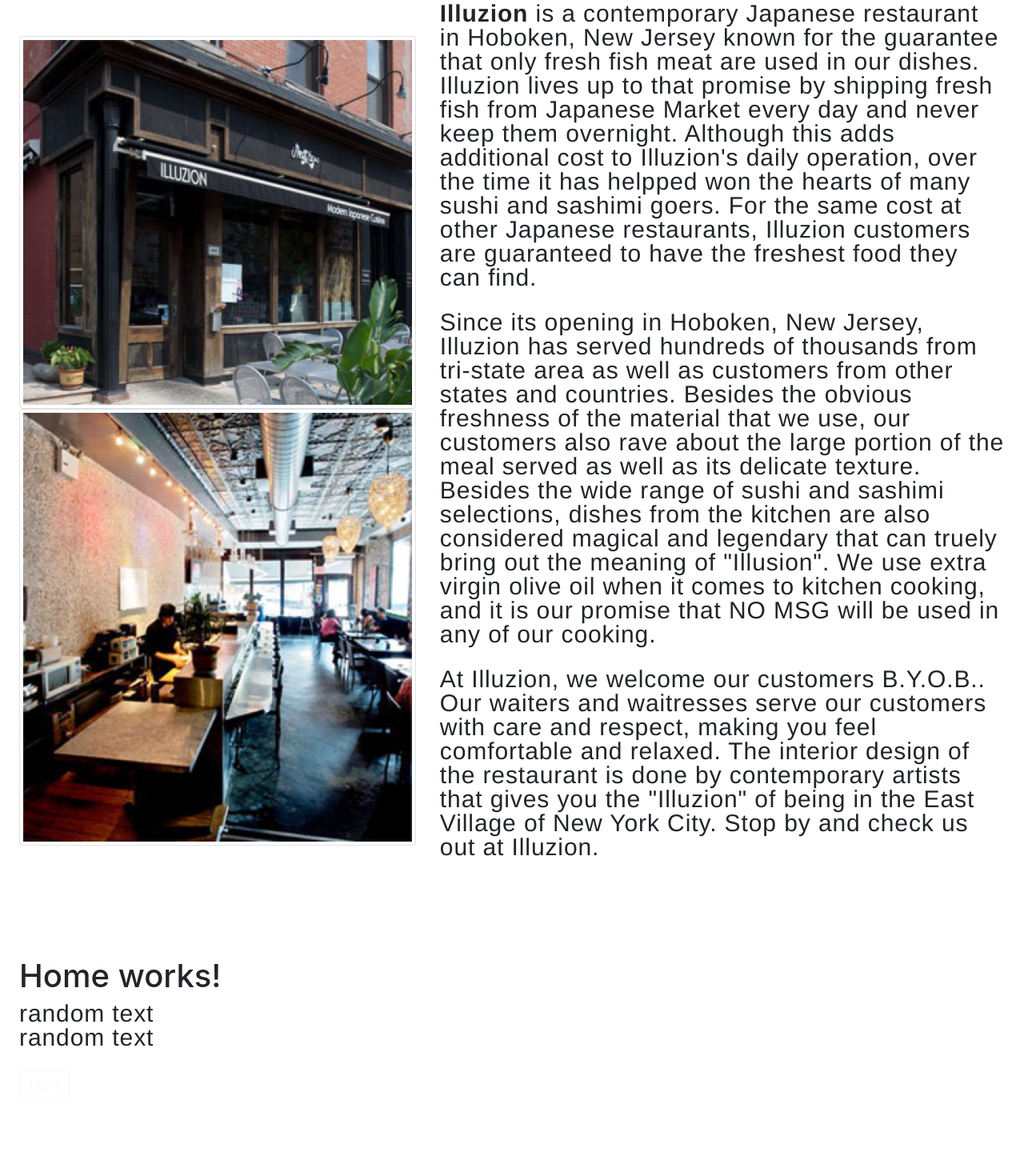
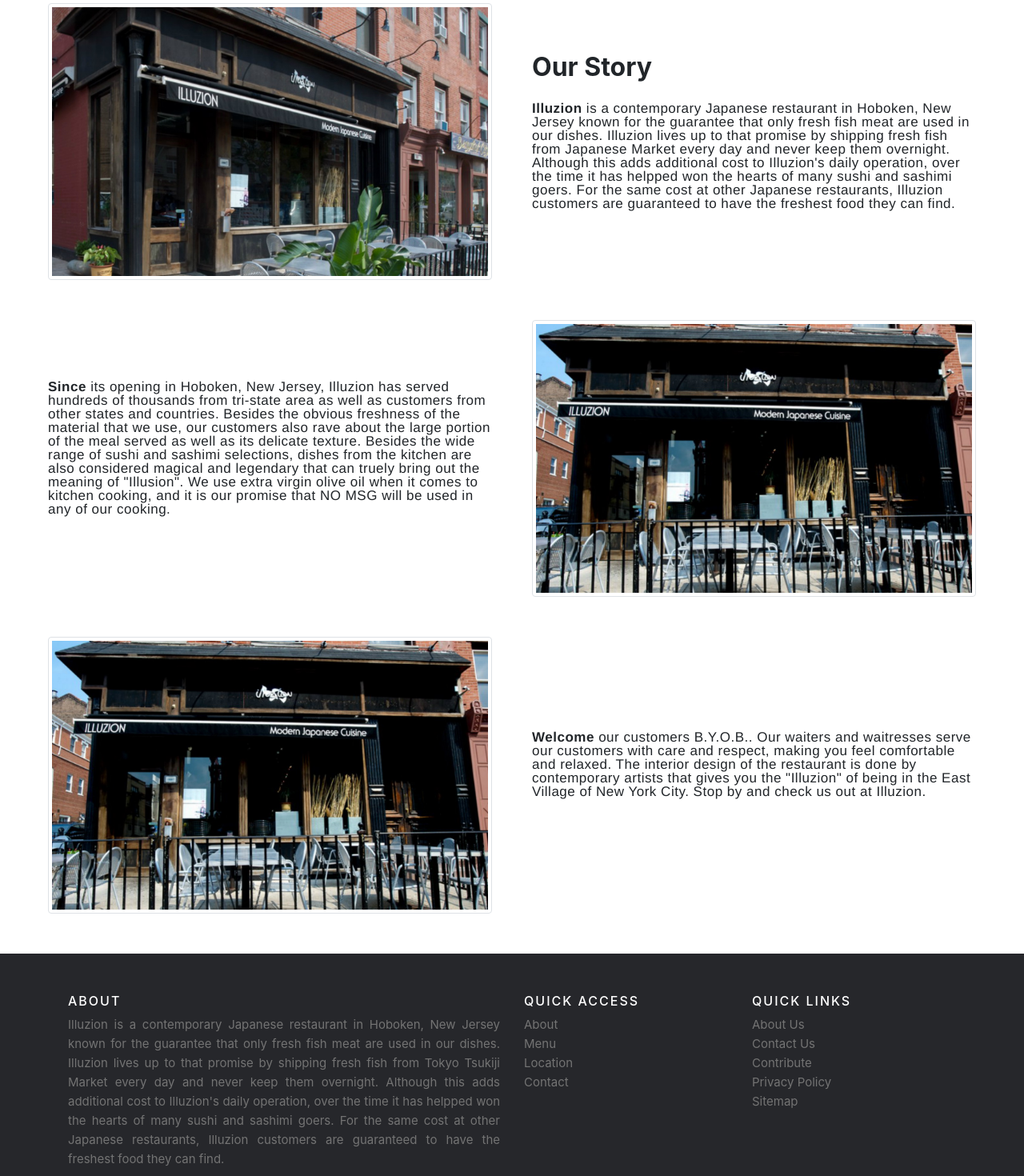
Before and after one commit to Maddieee/illuzion, an Angular app: page / in a window 1280 px wide. Shown: the part 760-2230 px from the top of the page at 80% size. Built offline with nearby package versions, Linux system fonts and the light colour scheme.

Commit message:
update home page

```diff
--- a/src/app/home/home.component.css
+++ b/src/app/home/home.component.css
@@ -10,12 +10,13 @@
 
 .header-section .section-wrap-template {
     padding: 3rem 1.5rem;
+    color: white;
     text-align: center;
-    color: white;
 }
 
-.header-section .section-wrap-template h1 {
+.section-wrap-template h1 {
     font-family: 'Montserrat', sans-serif;
+    text-align: center;
     font-size: 50px;
     font-weight: 700;
     line-height: 1;
@@ -24,15 +25,49 @@
     text-transform: uppercase;
 }
 
-.section-wrap {
-    padding: 3rem 1.5rem;
+.section-wrap h1 {
+    font-weight: 700;
+    padding-bottom: 1rem;
+}
+
+.section-wrap{
+    padding: 50px 100px;
+}
+
+.section-wrap .column{
+    padding: 50px 50px;
 }
 
 .section-wrap p {
     font-family: 'Clarkson',Helvetica,sans-serif;
-    font-size: 30px;
+    font-size: 20px;
     font-weight: 500;
     line-height: 1;
     letter-spacing: 0.03em;
     padding-bottom: 10px;
 }
+
+@media (max-width: 1432px) {
+    .section-wrap h1 {
+        font-size: 2rem;
+        font-weight: 700;
+        padding-bottom: 1rem;
+    }
+
+    .section-wrap p {
+        font-family: 'Clarkson',Helvetica,sans-serif;
+        font-size: 17px;
+        font-weight: 500;
+        line-height: 1;
+        letter-spacing: 0.03em;
+        padding-bottom: 10px;
+    }
+
+    .section-wrap{
+        padding: 25px 50px;
+    }
+
+    .section-wrap .column{
+        padding: 25px 25px;
+    }
+}
--- a/src/app/home/home.component.html
+++ b/src/app/home/home.component.html
@@ -10,19 +10,33 @@
 <section id="about">
     <div class="section-wrap">
         <div class="row">
-            <div class="col-sm-5 align-self-center">
-                <img src="/assets/pics/img1.jpeg" class="img-thumbnail w-100">
-                <img src="/assets/pics/img2.jpeg" class="img-thumbnail w-100">
+            <div class="column col-md-6 align-self-center">
+                <img src="/assets/pics/img3.jpeg" class="img-thumbnail w-100">
             </div>
-            <div class="col-sm-7 ">
+            <div class="column col-md-6 align-self-center">
+                <h1>Our Story</h1>
                 <p>
                 <strong>Illuzion</strong> is a contemporary Japanese restaurant in Hoboken, New Jersey known for the guarantee that only fresh fish meat are used in our dishes. Illuzion lives up to that promise by shipping fresh fish from Japanese Market every day and never keep them overnight. Although this adds additional cost to Illuzion's daily operation, over the time it has helpped won the hearts of many sushi and sashimi goers. For the same cost at other Japanese restaurants, Illuzion customers are guaranteed to have the freshest food they can find.
                 </p>
+            </div>
+        </div>
+        <div class="row">
+            <div class="column col-md-6 order-md-12 align-self-center">
+                <img src="/assets/pics/img17.jpeg" class="img-thumbnail w-100">
+            </div>
+            <div class="column col-md-6 order-md-1 align-self-center">
                 <p>
-                Since its opening in Hoboken, New Jersey, Illuzion has served hundreds of thousands from tri-state area as well as customers from other states and countries. Besides the obvious freshness of the material that we use, our customers also rave about the large portion of the meal served as well as its delicate texture. Besides the wide range of sushi and sashimi selections, dishes from the kitchen are also considered magical and legendary that can truely bring out the meaning of "Illusion". We use extra virgin olive oil when it comes to kitchen cooking, and it is our promise that NO MSG will be used in any of our cooking.
+                    <strong>Since</strong> its opening in Hoboken, New Jersey, Illuzion has served hundreds of thousands from tri-state area as well as customers from other states and countries. Besides the obvious freshness of the material that we use, our customers also rave about the large portion of the meal served as well as its delicate texture. Besides the wide range of sushi and sashimi selections, dishes from the kitchen are also considered magical and legendary that can truely bring out the meaning of "Illusion". We use extra virgin olive oil when it comes to kitchen cooking, and it is our promise that NO MSG will be used in any of our cooking.
                 </p>
+            </div>
+        </div>
+        <div class="row">
+            <div class="column col-md-6 align-self-center">
+                <img src="/assets/pics/img17.jpeg" class="img-thumbnail w-100">
+            </div>
+            <div class="column col-md-6 align-self-center">
                 <p>
-                At Illuzion, we welcome our customers B.Y.O.B.. Our waiters and waitresses serve our customers with care and respect, making you feel comfortable and relaxed. The interior design of the restaurant is done by contemporary artists that gives you the "Illuzion" of being in the East Village of New York City. Stop by and check us out at Illuzion.
+                    <strong>Welcome</strong> our customers B.Y.O.B.. Our waiters and waitresses serve our customers with care and respect, making you feel comfortable and relaxed. The interior design of the restaurant is done by contemporary artists that gives you the "Illuzion" of being in the East Village of New York City. Stop by and check us out at Illuzion.
                 </p>
             </div>
         </div>
@@ -30,52 +44,5 @@
 </section>
 
 <section id="gallery">
-    <div class="section-wrap">
-        <div class="section-wrap-template">
-            <h1>Home works!</h1>
-            <p> random text <br> random text</p>
-            <button type="button" class="btn btn-outline-light">Light</button>
-        </div>
-    </div>
-
-    <div class="section-wrap">
-        <div class="section-wrap-template">
-            <h1>Home works!</h1>
-            <p> random text <br> random text</p>
-            <button type="button" class="btn btn-outline-light">Light</button>
-        </div>
-    </div>
-
-    <div class="section-wrap">
-        <div class="section-wrap-template">
-            <h1>Home works!</h1>
-            <p> random text <br> random text</p>
-            <button type="button" class="btn btn-outline-light">Light</button>
-        </div>
-    </div>
-
-    <div class="section-wrap">
-        <div class="section-wrap-template">
-            <h1>Home works!</h1>
-            <p> random text <br> random text</p>
-            <button type="button" class="btn btn-outline-light">Light</button>
-        </div>
-    </div>
-
-    <div class="section-wrap">
-        <div class="section-wrap-template">
-            <h1>Home works!</h1>
-            <p> random text <br> random text</p>
-            <button type="button" class="btn btn-outline-light">Light</button>
-        </div>
-    </div>
-
-    <div class="section-wrap">
-        <div class="section-wrap-template">
-            <h1>Home works!</h1>
-            <p> random text <br> random text</p>
-            <button type="button" class="btn btn-outline-light">Light</button>
-        </div>
-    </div>
 
 </section>
```
